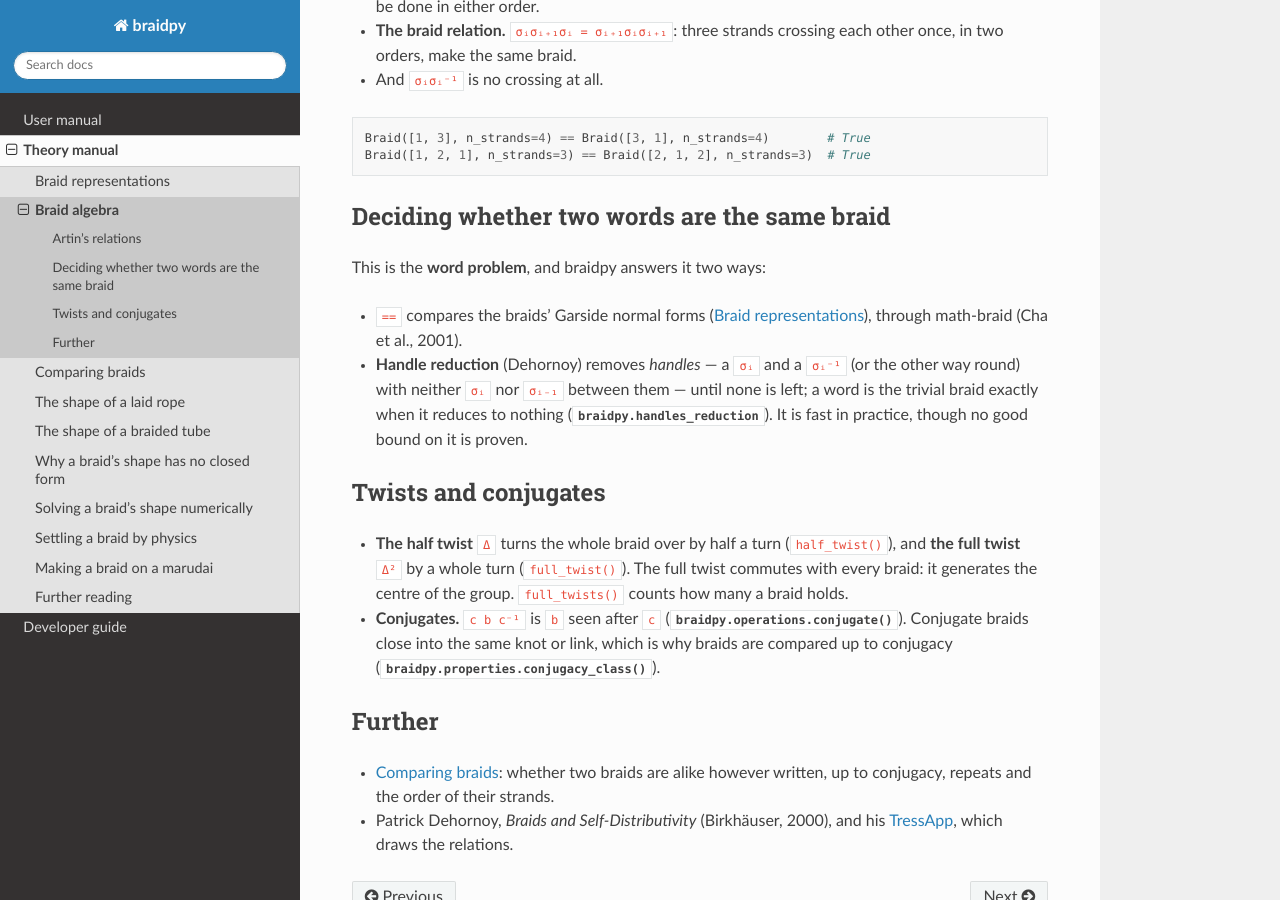
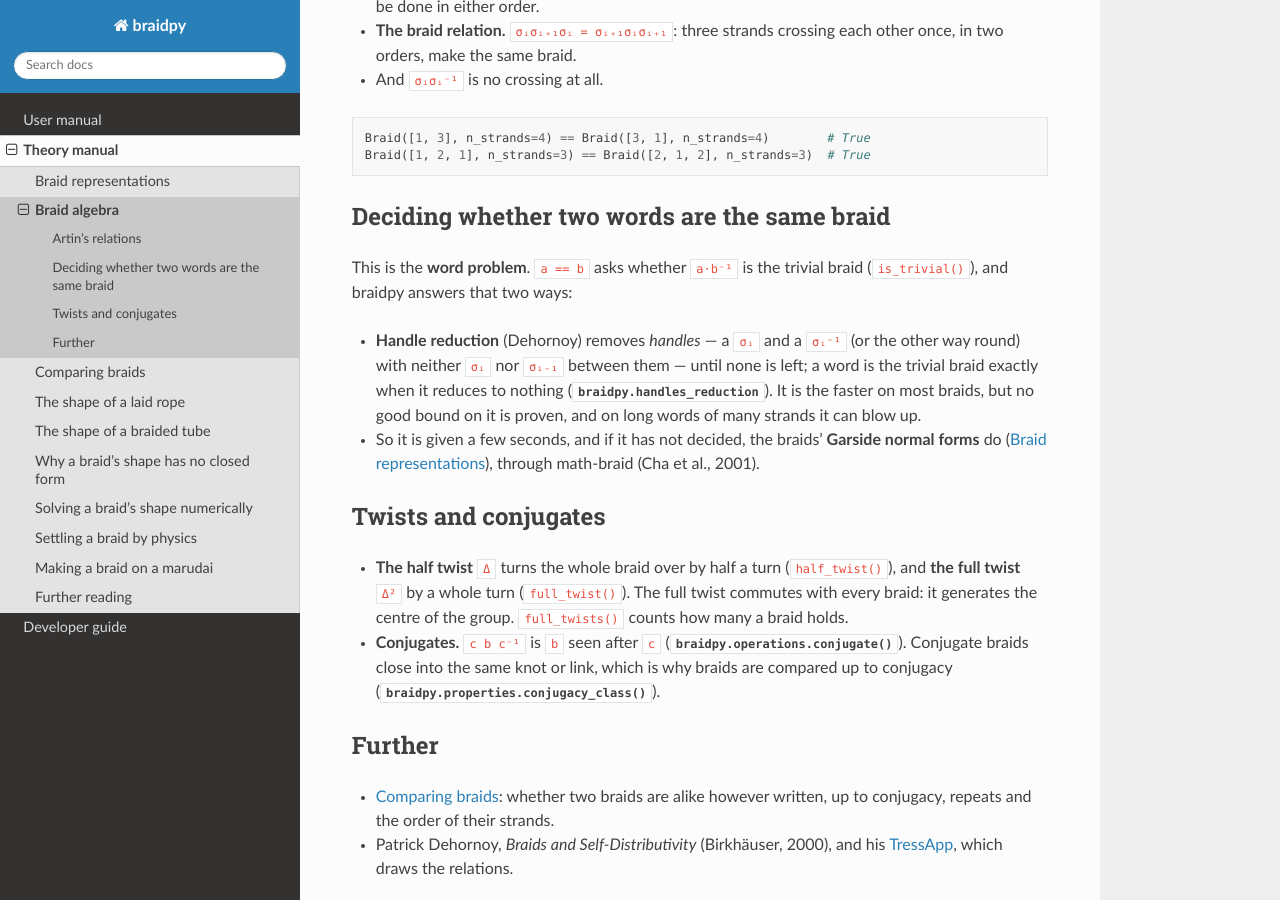
Before and after one commit to baptistelabat/braidpy, a Sphinx documentation site: the page built from docs/source/braid_algebra.md, in a window 1280 px wide and 900 px high, scrolled down 526 px. Built offline with Sphinx 7.4.7 and the Read the Docs theme 3.1.0, drawn with Linux system fonts in a browser that asks for light colours.

Commit message:
braid_algebra: == by handle reduction, normal forms when it is slow
Co-Authored-By: Claude Opus 5.5 <noreply@anthropic.com>
Claude-Session: https://claude.ai/code/session_01CYC9b8qF7suj1VmAndqcRK

```diff
--- a/docs/source/braid_algebra.md
+++ b/docs/source/braid_algebra.md
@@ -31,15 +31,18 @@ Braid([1, 2, 1], n_strands=3) == Braid([2, 1, 2], n_strands=3)  # True
 
 ## Deciding whether two words are the same braid
 
-This is the **word problem**, and braidpy answers it two ways:
+This is the **word problem**. `a == b` asks whether `a·b⁻¹` is the trivial
+braid (`is_trivial()`), and braidpy answers that two ways:
 
-- `==` compares the braids' Garside normal forms ({doc}`braid_representations`),
-  through math-braid (Cha et al., 2001).
 - **Handle reduction** (Dehornoy) removes *handles* — a `σᵢ` and a `σᵢ⁻¹`
   (or the other way round) with neither `σᵢ` nor `σᵢ₋₁` between them — until
   none is left; a word is the trivial braid exactly when it reduces to
-  nothing ({mod}`braidpy.handles_reduction`). It is fast in practice, though
-  no good bound on it is proven.
+  nothing ({mod}`braidpy.handles_reduction`). It is the faster on most
+  braids, but no good bound on it is proven, and on long words of many
+  strands it can blow up.
+- So it is given a few seconds, and if it has not decided, the braids'
+  **Garside normal forms** do ({doc}`braid_representations`), through
+  math-braid (Cha et al., 2001).
 
 ## Twists and conjugates
 
```
